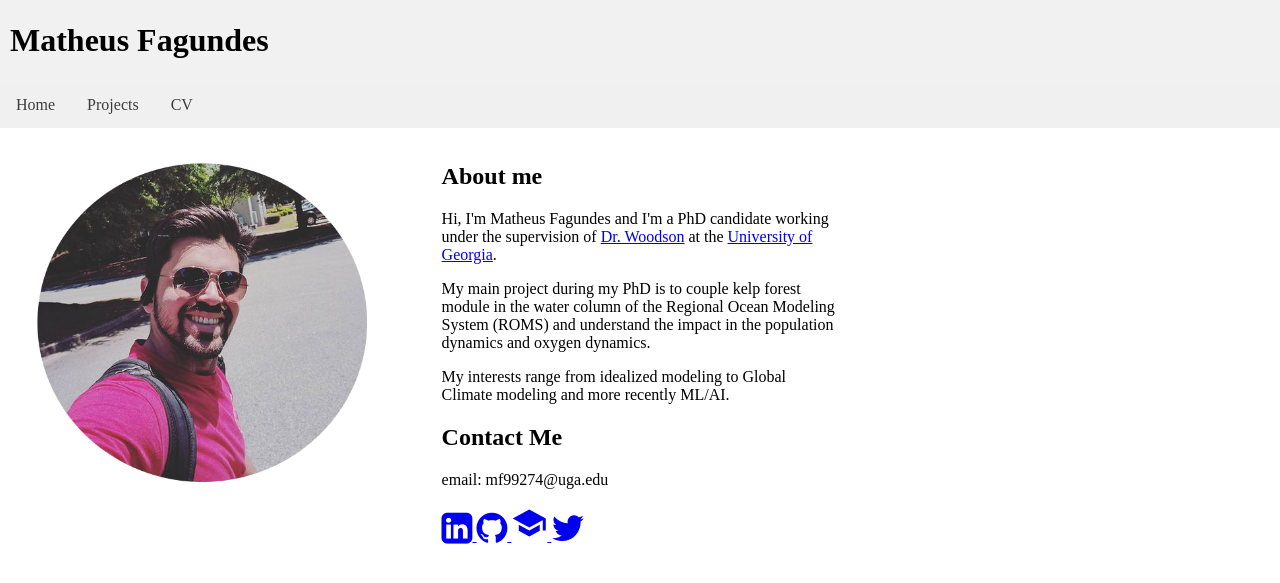
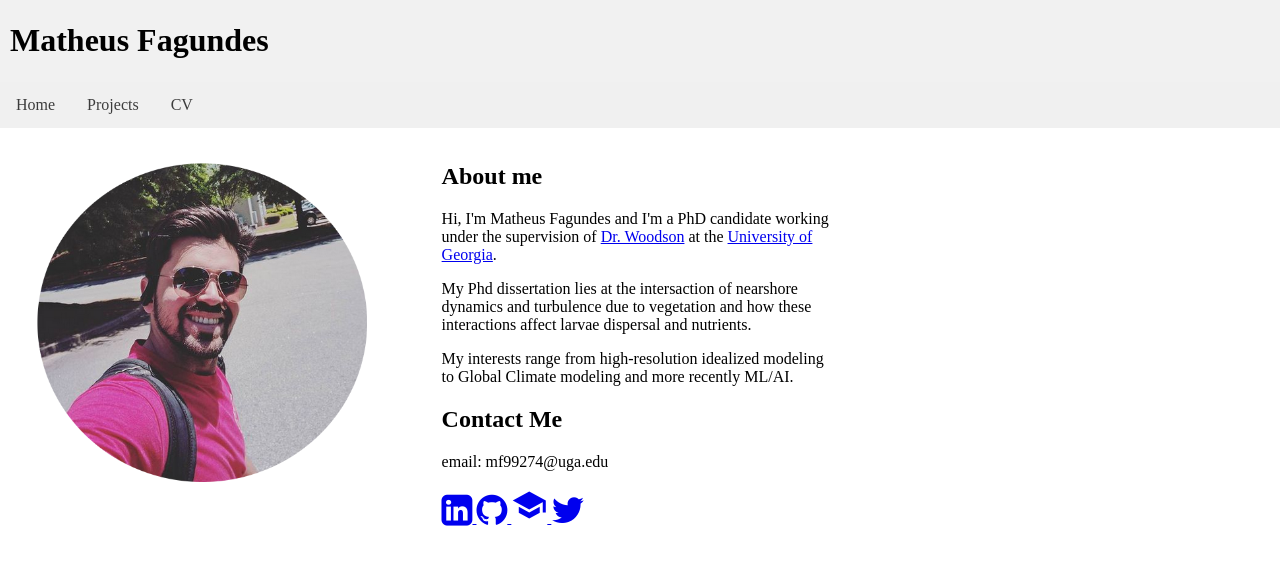
Before and after one commit to mf99274/mf99274.github.io, a Jekyll site: the page index.html, which Jekyll copies as it is, in a window 1280 px wide. Shown: the top 583 px of the page. Built offline with Jekyll 4.4.1, drawn with Linux system fonts in a browser that asks for light colours.

Commit message:
Update index.html

```diff
--- a/index.html
+++ b/index.html
@@ -43,10 +43,14 @@
   <div class="column">
 	<h2>About me</h2>
     <p>Hi, I'm <span itemprop="name">Matheus Fagundes</span> and I'm a PhD candidate working under the supervision of <a href="https://www.cobia.engr.uga.edu/">Dr. Woodson</a> at <span itemprop="affiliation">the <a href="https://engineering.uga.edu/">University of Georgia</a></span>.</p>
-	<p><font face="Avenir">My main project during my PhD is to couple kelp forest module in the water column of the Regional Ocean Modeling System (ROMS)
-		  and understand the impact in the population dynamics and oxygen dynamics.</font></p>
+	<p><font face="Avenir">My Phd dissertation lies at the intersaction of nearshore dynamics and turbulence due to vegetation and how
+		               these interactions affect larvae dispersal and nutrients. </font></p>
+	                       <!--In order to achieve that I modified
+		               COAWST (A Coupled-Ocean-Atmosphere-Wave-Sediment Transport Modeling System)
+		 to simulate My main project during my PhD is to couple kelp forest module in the water column of the Regional Ocean Modeling System (ROMS)
+		  and understand the impact in the population dynamics and oxygen dynamics.-->
 
-	<p><font face="Avenir">My interests range from idealized modeling to Global Climate modeling and more recently ML/AI.</p>
+	<p><font face="Avenir">My interests range from high-resolution idealized modeling to Global Climate modeling and more recently ML/AI.</p>
 
     <h2>Contact Me</h2>
 
```
